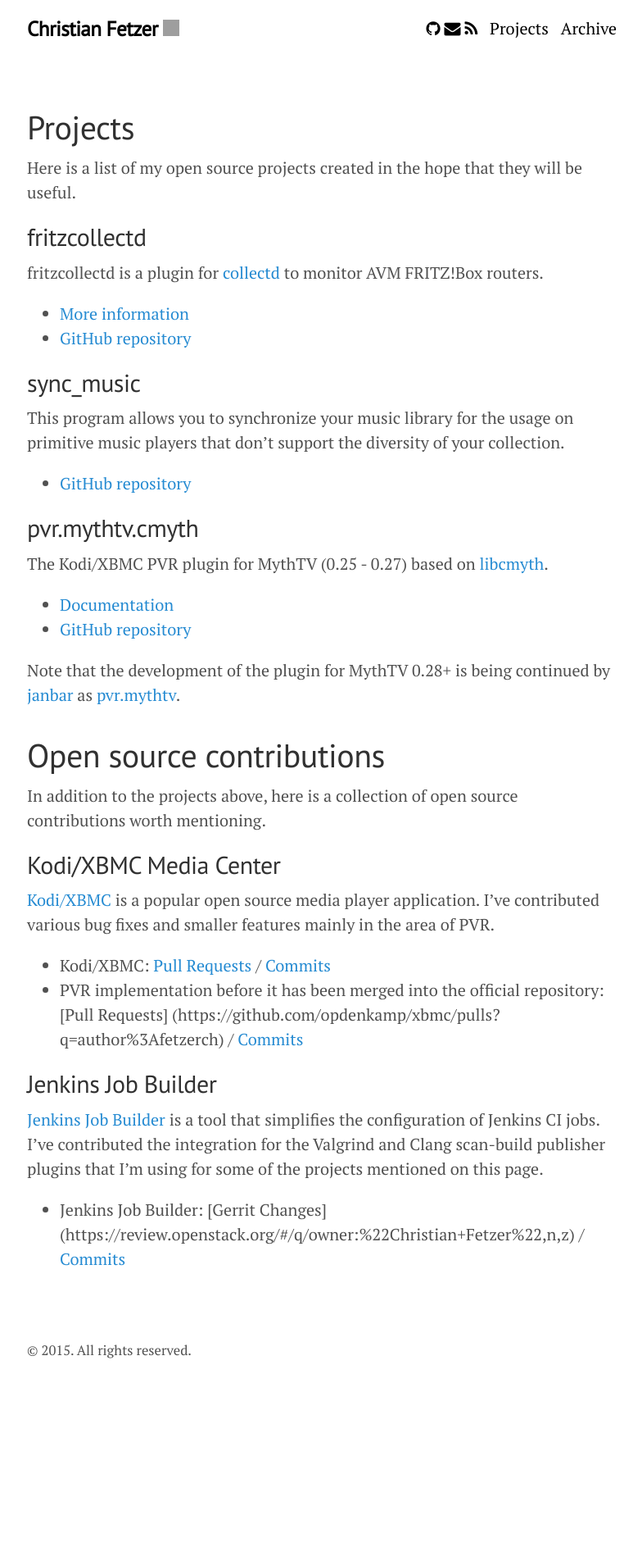
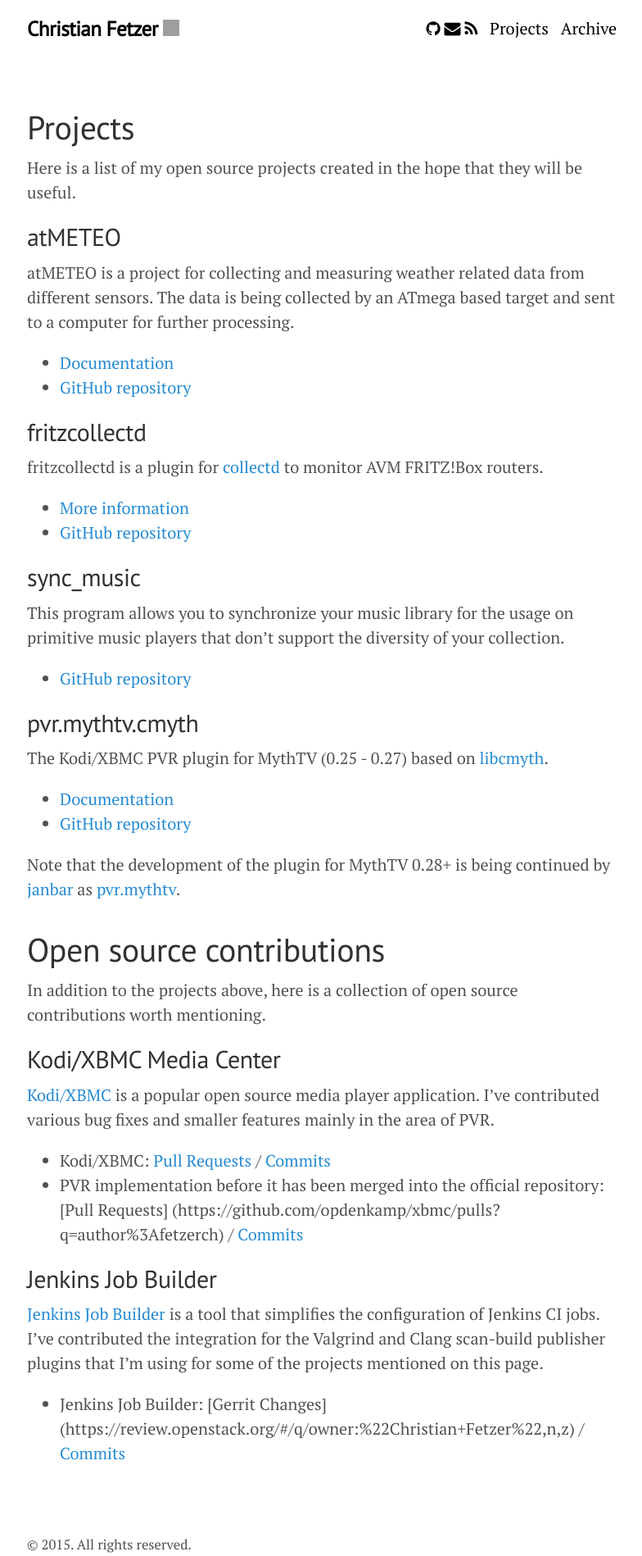
Before and after one commit to fetzerch/fetzerch.github.io, a Jekyll site: the page built from projects.md, in a window 1280 px wide. Shown: the whole page at 82% size, without its empty margins (247-1031 px from the left). Built offline with Jekyll 4.4.1, drawn with Linux system fonts in a browser that asks for light colours; nearby versions of some CDN libraries; Markdown is read by kramdown in place of the engine named in the settings; before the commit the page ends 1661 px from its top, so only the background shows below that; grey boxes are pictures that could not be loaded.

Commit message:
projects: Add atMETEO section

```diff
--- a/projects.md
+++ b/projects.md
@@ -5,6 +5,15 @@
 
 Here is a list of my open source projects created in the hope that they will be
 useful.
+
+## atMETEO
+
+atMETEO is a project for collecting and measuring weather related data from
+different sensors. The data is being collected by an ATmega based target and
+sent to a computer for further processing.
+
+* [Documentation](https://fetzerch.github.io/atMETEO)
+* [GitHub repository](https://github.com/fetzerch/atMETEO)
 
 ## fritzcollectd
 
```
